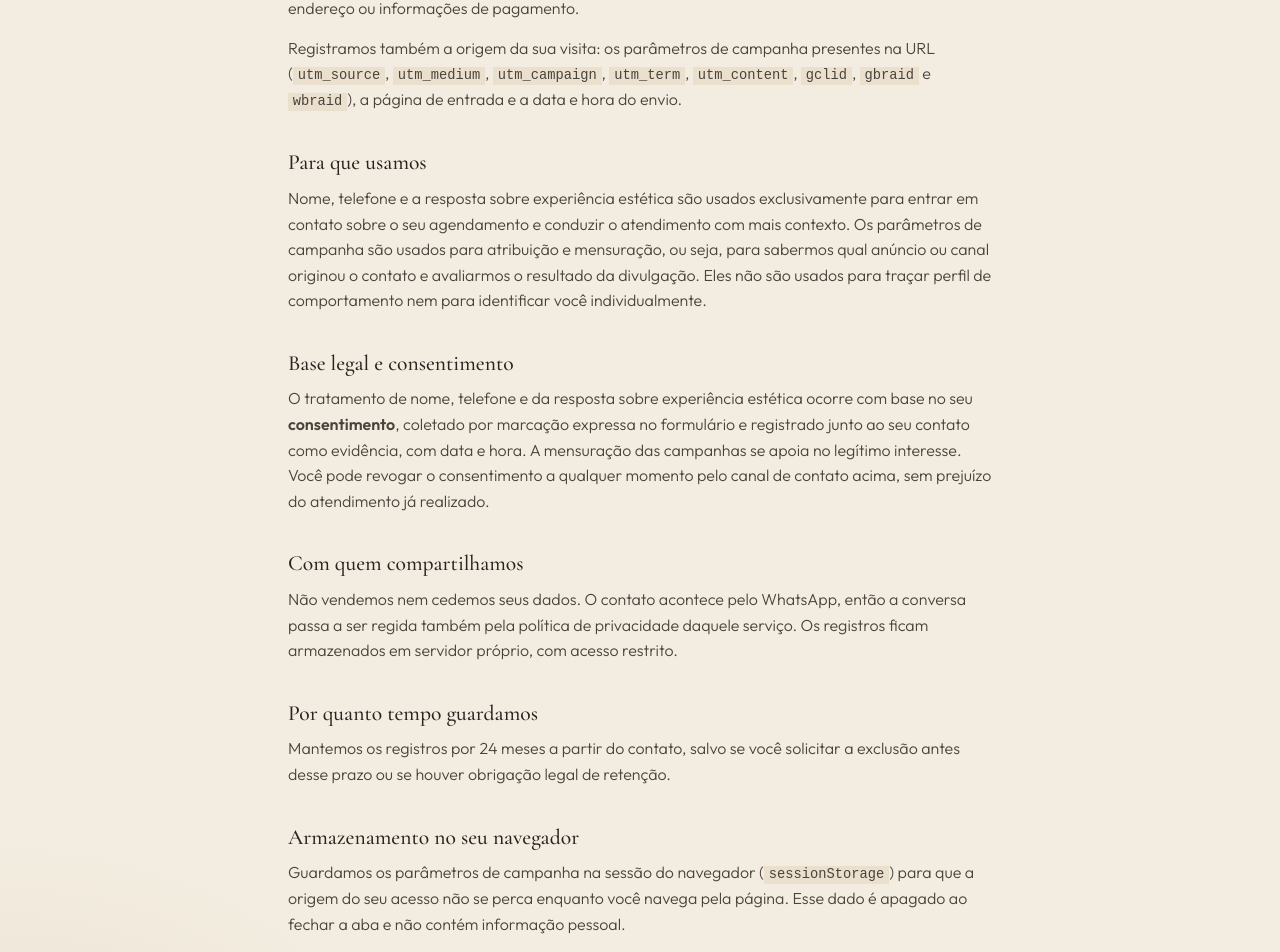
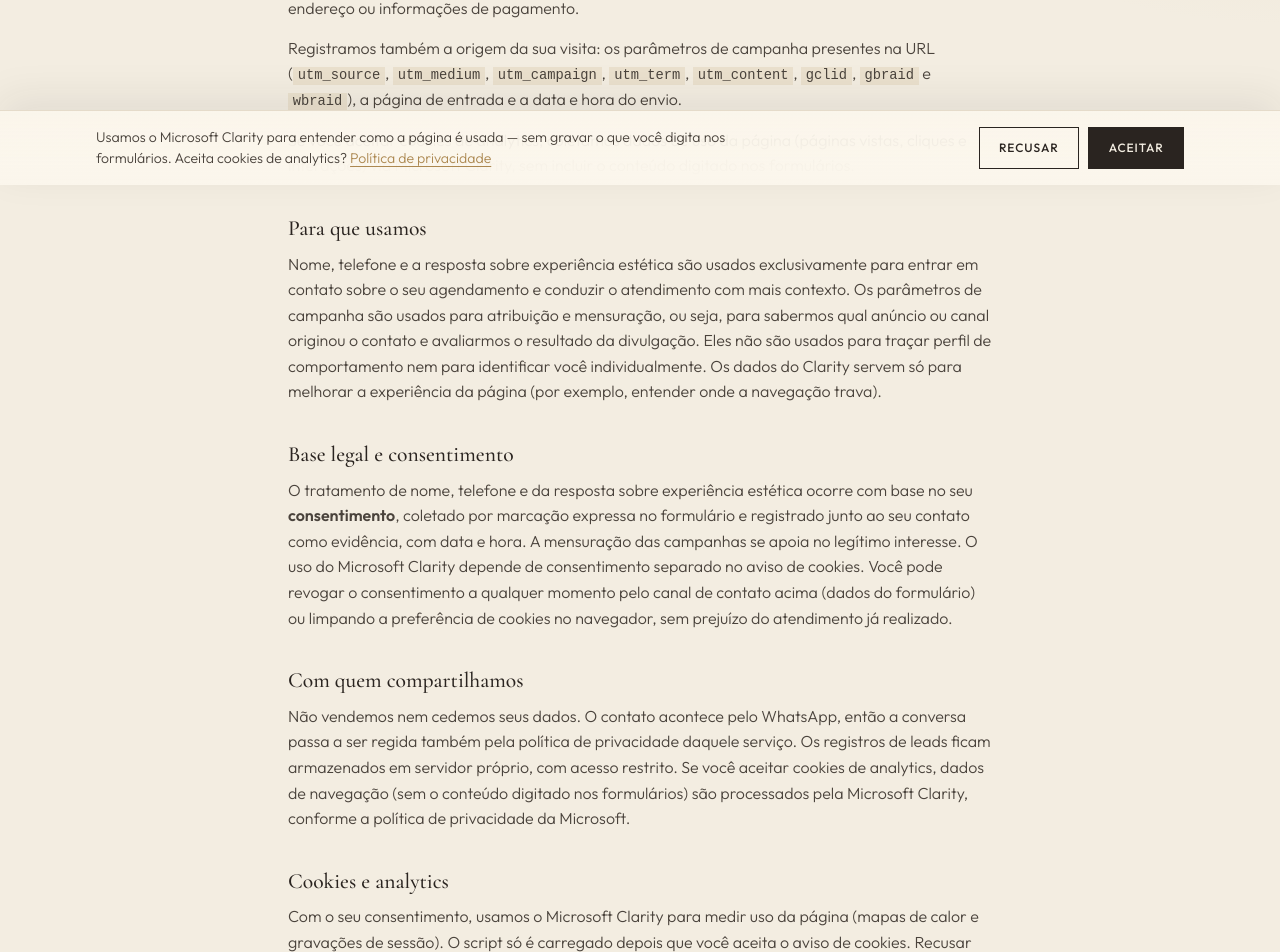
Before and after one commit to fabiotas/landing-dandermani, a Next.js app: page /privacidade in a window 1280 px wide. Shown: the part 615-1567 px from the top of the page. Built offline with nearby package versions, Linux system fonts and the light colour scheme.

Commit message:
implementacao de cookies

```diff
--- a/src/app/layout.tsx
+++ b/src/app/layout.tsx
@@ -1,11 +1,10 @@
 import type { Metadata } from 'next'
 import type { ReactNode } from 'react'
-import Script from 'next/script'
 import { SITE } from '../content'
+import { ClarityAnalytics } from '../components/ClarityAnalytics'
+import { CookieConsent } from '../components/CookieConsent'
 import { TrackingProvider } from '../components/TrackingProvider'
 import './globals.css'
-
-const CLARITY_PROJECT_ID = 'yjhibms39o'
 
 // Constante em vez de variável de ambiente: NEXT_PUBLIC_* é embutida no build,
 // e o .env do compose só existe em tempo de execução.
@@ -43,16 +42,8 @@ export default function RootLayout({ children }: RootLayoutProps) {
           quando o ID do container existir. O evento de conversão
           `lead_submitted` é disparado em src/components/LeadForm.tsx,
           depois da confirmação do backend.
+          O Microsoft Clarity só carrega após consentimento (CookieConsent).
         */}
-        <Script id="microsoft-clarity" strategy="afterInteractive">
-          {`
-            (function(c,l,a,r,i,t,y){
-              c[a]=c[a]||function(){(c[a].q=c[a].q||[]).push(arguments)};
-              t=l.createElement(r);t.async=1;t.src="https://www.clarity.ms/tag/"+i;
-              y=l.getElementsByTagName(r)[0];y.parentNode.insertBefore(t,y);
-            })(window, document, "clarity", "script", "${CLARITY_PROJECT_ID}");
-          `}
-        </Script>
         <link rel="preconnect" href="https://fonts.googleapis.com" />
         <link rel="preconnect" href="https://fonts.gstatic.com" crossOrigin="" />
         <link
@@ -60,6 +51,8 @@ export default function RootLayout({ children }: RootLayoutProps) {
           rel="stylesheet"
         />
         <TrackingProvider>{children}</TrackingProvider>
+        <ClarityAnalytics />
+        <CookieConsent />
       </body>
     </html>
   )
--- a/src/app/privacidade/page.tsx
+++ b/src/app/privacidade/page.tsx
@@ -51,6 +51,11 @@ export default function Privacidade() {
           <code>utm_content</code>, <code>gclid</code>, <code>gbraid</code> e{' '}
           <code>wbraid</code>), a página de entrada e a data e hora do envio.
         </p>
+        <p>
+          Se você aceitar cookies de analytics, coletamos dados de uso da página
+          (páginas vistas, cliques e interações) via Microsoft Clarity, sem
+          incluir o conteúdo digitado nos formulários.
+        </p>
 
         <h2>Para que usamos</h2>
         <p>
@@ -60,7 +65,9 @@ export default function Privacidade() {
           são usados para atribuição e mensuração, ou seja, para sabermos qual
           anúncio ou canal originou o contato e avaliarmos o resultado da
           divulgação. Eles não são usados para traçar perfil de comportamento
-          nem para identificar você individualmente.
+          nem para identificar você individualmente. Os dados do Clarity servem
+          só para melhorar a experiência da página (por exemplo, entender onde
+          a navegação trava).
         </p>
 
         <h2>Base legal e consentimento</h2>
@@ -69,24 +76,49 @@ export default function Privacidade() {
           estética ocorre com base no seu <strong>consentimento</strong>,
           coletado por marcação expressa no formulário e registrado junto ao
           seu contato como evidência, com data e hora. A mensuração das
-          campanhas se apoia no legítimo interesse. Você pode revogar o
-          consentimento a qualquer momento pelo canal de contato acima, sem
-          prejuízo do atendimento já realizado.
+          campanhas se apoia no legítimo interesse. O uso do Microsoft Clarity
+          depende de consentimento separado no aviso de cookies. Você pode
+          revogar o consentimento a qualquer momento pelo canal de contato
+          acima (dados do formulário) ou limpando a preferência de cookies no
+          navegador, sem prejuízo do atendimento já realizado.
         </p>
 
         <h2>Com quem compartilhamos</h2>
         <p>
           Não vendemos nem cedemos seus dados. O contato acontece pelo WhatsApp,
           então a conversa passa a ser regida também pela política de
-          privacidade daquele serviço. Os registros ficam armazenados em
-          servidor próprio, com acesso restrito.
+          privacidade daquele serviço. Os registros de leads ficam armazenados
+          em servidor próprio, com acesso restrito. Se você aceitar cookies de
+          analytics, dados de navegação (sem o conteúdo digitado nos
+          formulários) são processados pela Microsoft Clarity, conforme a
+          política de privacidade da Microsoft.
+        </p>
+
+        <h2>Cookies e analytics</h2>
+        <p>
+          Com o seu consentimento, usamos o Microsoft Clarity para medir uso da
+          página (mapas de calor e gravações de sessão). O script só é carregado
+          depois que você aceita o aviso de cookies. Recusar não impede o uso do
+          site nem o envio do formulário de agendamento.
+        </p>
+        <p>
+          Os campos dos formulários (nome, telefone e demais respostas) são
+          mascarados nas gravações: o Clarity não registra o que você digita
+          nesses campos. Nome e telefone só são armazenados no nosso servidor
+          quando você envia o formulário com consentimento expresso.
+        </p>
+        <p>
+          A escolha fica salva no navegador (<code>localStorage</code>). Para
+          mudar depois, limpe os dados do site nas configurações do navegador e
+          recarregue a página — o aviso reaparece.
         </p>
 
         <h2>Por quanto tempo guardamos</h2>
         <p>
-          Mantemos os registros por {LEGAL.retention} a partir do contato, salvo
-          se você solicitar a exclusão antes desse prazo ou se houver obrigação
-          legal de retenção.
+          Mantemos os registros de contato por {LEGAL.retention} a partir do
+          envio, salvo se você solicitar a exclusão antes desse prazo ou se
+          houver obrigação legal de retenção. Dados de analytics no Clarity
+          seguem o período de retenção daquele serviço.
         </p>
 
         <h2>Armazenamento no seu navegador</h2>
@@ -94,7 +126,8 @@ export default function Privacidade() {
           Guardamos os parâmetros de campanha na sessão do navegador
           (<code>sessionStorage</code>) para que a origem do seu acesso não se
           perca enquanto você navega pela página. Esse dado é apagado ao fechar
-          a aba e não contém informação pessoal.
+          a aba e não contém informação pessoal. A preferência de cookies de
+          analytics fica em <code>localStorage</code>, como descrito acima.
         </p>
 
         <h2>Seus direitos</h2>
--- /dev/null
+++ b/src/components/ClarityAnalytics.tsx
@@ -0,0 +1,46 @@
+'use client'
+
+import Script from 'next/script'
+import { useEffect, useState } from 'react'
+import {
+  COOKIE_CONSENT_EVENT,
+  readCookieConsent,
+  type CookieConsentChoice,
+} from '../lib/cookie-consent'
+
+const CLARITY_PROJECT_ID = 'yjhibms39o'
+
+/**
+ * Carrega o Microsoft Clarity somente após consentimento de analytics.
+ * Inputs dos formulários usam data-clarity-mask para não gravar o que é digitado.
+ */
+export function ClarityAnalytics() {
+  const [consent, setConsent] = useState<CookieConsentChoice | null>(null)
+
+  useEffect(() => {
+    setConsent(readCookieConsent())
+
+    function onChange(event: Event) {
+      const detail = (event as CustomEvent<CookieConsentChoice>).detail
+      setConsent(detail)
+    }
+
+    window.addEventListener(COOKIE_CONSENT_EVENT, onChange)
+    return () => window.removeEventListener(COOKIE_CONSENT_EVENT, onChange)
+  }, [])
+
+  if (consent !== 'granted') return null
+
+  return (
+    <Script id="microsoft-clarity" strategy="afterInteractive">
+      {`
+        (function(c,l,a,r,i,t,y){
+          c[a]=c[a]||function(){(c[a].q=c[a].q||[]).push(arguments)};
+          t=l.createElement(r);t.async=1;t.src="https://www.clarity.ms/tag/"+i;
+          y=l.getElementsByTagName(r)[0];y.parentNode.insertBefore(t,y);
+        })(window, document, "clarity", "script", "${CLARITY_PROJECT_ID}");
+        window.clarity("consent");
+      `}
+    </Script>
+  )
+}
--- /dev/null
+++ b/src/components/CookieConsent.module.css
@@ -0,0 +1,78 @@
+.bar {
+  position: fixed;
+  z-index: 40;
+  right: 0;
+  bottom: 0;
+  left: 0;
+  padding: 1rem clamp(1rem, 3vw, 1.75rem);
+  background:
+    linear-gradient(180deg, rgba(251, 246, 236, 0.92), var(--paper-white));
+  border-top: 1px solid var(--line);
+  box-shadow: 0 -12px 40px rgba(42, 36, 32, 0.08);
+}
+
+.inner {
+  display: flex;
+  flex-wrap: wrap;
+  align-items: center;
+  justify-content: space-between;
+  gap: 1rem 1.5rem;
+  max-width: 68rem;
+  margin: 0 auto;
+}
+
+.text {
+  flex: 1 1 18rem;
+  margin: 0;
+  max-width: 42rem;
+  color: var(--ink-soft);
+  font-size: 0.88rem;
+  font-weight: 300;
+  line-height: 1.5;
+}
+
+.link {
+  color: var(--accent);
+  text-decoration: underline;
+  text-underline-offset: 0.2em;
+}
+
+.actions {
+  display: flex;
+  flex-wrap: wrap;
+  gap: 0.6rem;
+}
+
+.decline,
+.accept {
+  min-height: 2.6rem;
+  padding: 0.55rem 1.2rem;
+  border: 1px solid var(--ink);
+  font-size: 0.75rem;
+  font-weight: 500;
+  letter-spacing: 0.08em;
+  text-transform: uppercase;
+  cursor: pointer;
+  transition:
+    background 0.25s var(--ease-out),
+    color 0.25s var(--ease-out);
+}
+
+.decline {
+  background: transparent;
+  color: var(--ink);
+}
+
+.decline:hover {
+  background: var(--mist);
+}
+
+.accept {
+  background: var(--ink);
+  color: var(--paper);
+}
+
+.accept:hover {
+  background: transparent;
+  color: var(--ink);
+}
--- /dev/null
+++ b/src/components/CookieConsent.tsx
@@ -0,0 +1,58 @@
+'use client'
+
+import Link from 'next/link'
+import { useEffect, useState } from 'react'
+import {
+  readCookieConsent,
+  writeCookieConsent,
+  type CookieConsentChoice,
+} from '../lib/cookie-consent'
+import styles from './CookieConsent.module.css'
+
+type BannerState = CookieConsentChoice | 'pending' | null
+
+export function CookieConsent() {
+  const [state, setState] = useState<BannerState>(null)
+
+  useEffect(() => {
+    setState(readCookieConsent() ?? 'pending')
+  }, [])
+
+  if (state !== 'pending') return null
+
+  function choose(choice: CookieConsentChoice) {
+    writeCookieConsent(choice)
+    setState(choice)
+  }
+
+  return (
+    <div className={styles.bar} role="dialog" aria-labelledby="cookie-consent-title">
+      <div className={styles.inner}>
+        <p id="cookie-consent-title" className={styles.text}>
+          Usamos o Microsoft Clarity para entender como a página é usada — sem
+          gravar o que você digita nos formulários. Aceita cookies de
+          analytics?{' '}
+          <Link className={styles.link} href="/privacidade">
+            Política de privacidade
+          </Link>
+        </p>
+        <div className={styles.actions}>
+          <button
+            type="button"
+            className={styles.decline}
+            onClick={() => choose('denied')}
+          >
+            Recusar
+          </button>
+          <button
+            type="button"
+            className={styles.accept}
+            onClick={() => choose('granted')}
+          >
+            Aceitar
+          </button>
+        </div>
+      </div>
+    </div>
+  )
+}
--- a/src/content.ts
+++ b/src/content.ts
@@ -157,7 +157,7 @@ export const FAQ = [
   {
     question: 'Como meus dados são utilizados?',
     answer:
-      'Nome e telefone servem apenas para o contato sobre o agendamento. Os detalhes estão na política de privacidade, disponível no rodapé.',
+      'Nome e telefone servem apenas para o contato sobre o agendamento. Analytics (Microsoft Clarity) só roda se você aceitar cookies e não grava o que é digitado nos formulários. Os detalhes estão na política de privacidade, disponível no rodapé.',
   },
 ] as const
 
@@ -170,7 +170,7 @@ export const LEGAL = {
   controller: PROFESSIONAL.name,
   email: 'elendanti@hotmail.com',
   retention: '24 meses',
-  updatedAt: '26 de agosto de 2026',
+  updatedAt: '16 de setembro de 2026',
 }
 
 export function whatsappUrl(message = SITE.whatsappMessage) {
--- /dev/null
+++ b/src/lib/cookie-consent.ts
@@ -0,0 +1,25 @@
+export const COOKIE_CONSENT_KEY = 'cookie_consent'
+export const COOKIE_CONSENT_EVENT = 'cookie-consent-change'
+
+export type CookieConsentChoice = 'granted' | 'denied'
+
+export function readCookieConsent(): CookieConsentChoice | null {
+  try {
+    const value = localStorage.getItem(COOKIE_CONSENT_KEY)
+    if (value === 'granted' || value === 'denied') return value
+    return null
+  } catch {
+    return null
+  }
+}
+
+export function writeCookieConsent(choice: CookieConsentChoice): void {
+  try {
+    localStorage.setItem(COOKIE_CONSENT_KEY, choice)
+  } catch {
+    // localStorage indisponível: segue só com o estado em memória desta sessão
+  }
+  window.dispatchEvent(
+    new CustomEvent(COOKIE_CONSENT_EVENT, { detail: choice }),
+  )
+}
```
Also changed, not shown: src/components/LeadForm.tsx (+8 -1 lines), src/components/hipro/HiproLeadForm.tsx (+8 -1 lines).
